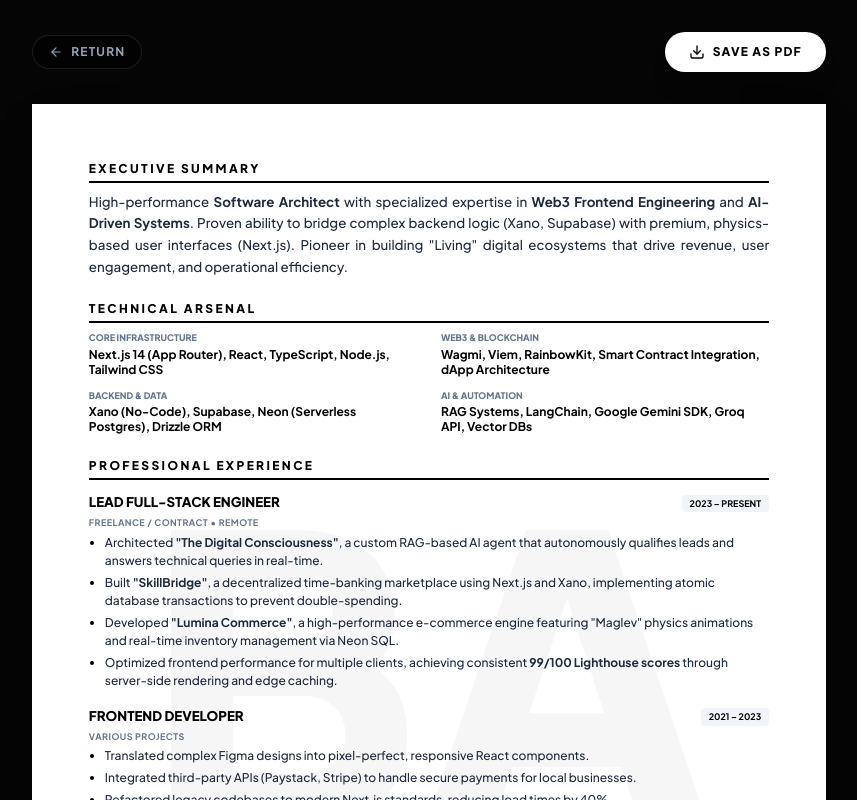
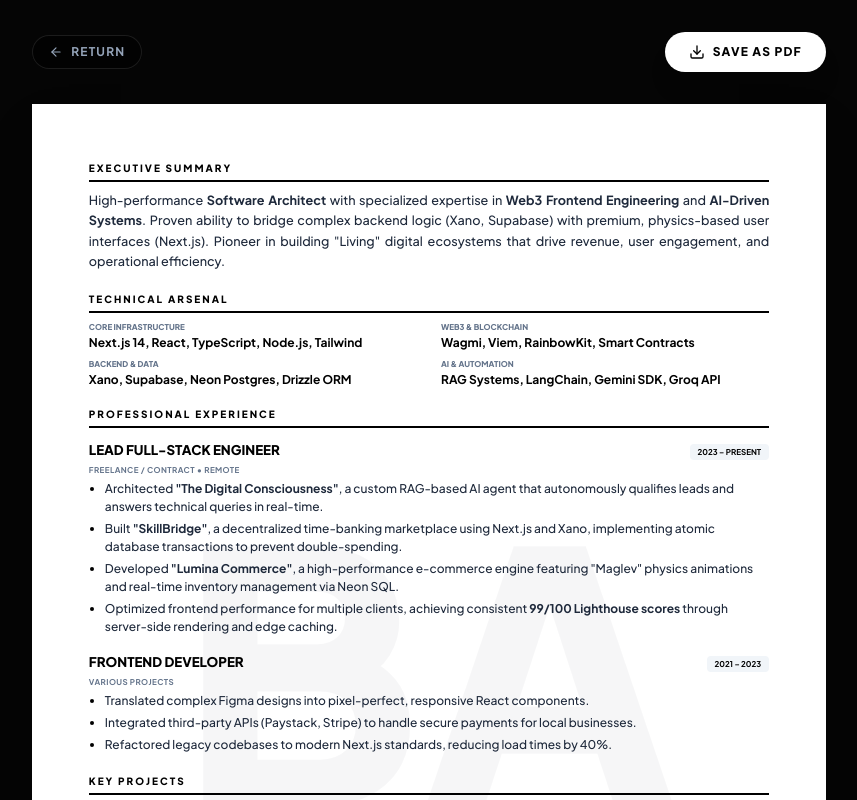
Before and after one commit to boluadeoye/world-class-blog-frontend, a Next.js app: page /resume in a window 1280 px wide. Shown: the top 800 px of the page, without its empty margins (211-1068 px from the left). Built offline with nearby package versions, Linux system fonts and the light colour scheme.

Commit message:
Fix: Force single-page resume layout and hide browser print headers

```diff
--- a/src/app/resume/page.js
+++ b/src/app/resume/page.js
@@ -1,5 +1,5 @@
 "use client";
-import { Printer, Download, ArrowLeft, Globe, Mail, Phone, MapPin } from "lucide-react";
+import { Printer, Download, ArrowLeft, Globe, Mail, Phone } from "lucide-react";
 import Link from "next/link";
 
 export default function ResumePage() {
@@ -10,14 +10,25 @@ export default function ResumePage() {
   return (
     <main className="min-h-screen bg-[#050505] text-white font-sans flex flex-col items-center py-8 px-4 relative z-50">
 
-      {/* === PRINT OPTIMIZATION === */}
+      {/* === CRITICAL PRINT CSS === */}
       <style jsx global>{`
         header { display: none !important; }
         @media print {
-          @page { margin: 0.5cm; size: A4; }
+          /* Hides Browser Headers/Footers (URL, Date, Page #) */
+          @page { margin: 0; size: A4; }
           body { background: white; -webkit-print-color-adjust: exact; }
+
+          /* Hide UI elements */
           .no-print { display: none !important; }
-          .print-force { display: block !important; }
+
+          /* Force A4 Dimensions */
+          .print-container {
+            width: 210mm;
+            height: 297mm;
+            padding: 15mm !important; /* Internal padding instead of browser margin */
+            margin: 0 auto;
+            overflow: hidden; /* Cut off anything that spills */
+          }
         }
       `}</style>
 
@@ -35,24 +46,24 @@ export default function ResumePage() {
       </div>
 
       {/* === THE DOCUMENT === */}
-      <div className="bg-white text-black w-full max-w-[210mm] min-h-[297mm] p-[15mm] shadow-2xl relative overflow-hidden print:shadow-none print:w-full print:max-w-none print:h-auto print:overflow-visible print:p-[10mm]">
+      <div className="print-container bg-white text-black w-full max-w-[210mm] min-h-[297mm] p-[15mm] shadow-2xl relative flex flex-col justify-between">
 
         {/* WATERMARK */}
-        <div className="absolute top-1/2 left-1/2 -translate-x-1/2 -translate-y-1/2 text-[400px] font-black text-slate-900 opacity-[0.03] pointer-events-none select-none z-0 leading-none">
+        <div className="absolute top-1/2 left-1/2 -translate-x-1/2 -translate-y-1/2 text-[350px] font-black text-slate-900 opacity-[0.03] pointer-events-none select-none z-0 leading-none">
           BA
         </div>
 
-        <div className="relative z-10">
+        <div className="relative z-10 flex-1">
           {/* HEADER */}
-          <header className="border-b-4 border-black pb-4 mb-6 print-force">
-            <h1 className="text-5xl md:text-6xl font-black uppercase tracking-tighter leading-[0.9] mb-3">
+          <header className="border-b-4 border-black pb-4 mb-5">
+            <h1 className="text-5xl font-black uppercase tracking-tighter leading-[0.9] mb-3">
               Boluwatife<br/>Adeoye
             </h1>
-            <div className="flex flex-col md:flex-row md:items-center justify-between gap-4">
-              <p className="text-sm font-bold bg-black text-white px-2 py-1 inline-block uppercase tracking-[0.2em] print:text-black print:bg-transparent print:border print:border-black">
+            <div className="flex flex-col md:flex-row md:items-center justify-between gap-3">
+              <p className="text-xs font-bold bg-black text-white px-2 py-1 inline-block uppercase tracking-[0.2em] print:text-black print:bg-transparent print:border print:border-black">
                 Senior Full-Stack Engineer
               </p>
-              <div className="flex flex-wrap gap-x-5 gap-y-1 text-[9px] font-bold uppercase tracking-wider text-slate-600 print:text-black">
+              <div className="flex flex-wrap gap-x-4 gap-y-1 text-[9px] font-bold uppercase tracking-wider text-slate-600 print:text-black">
                 <span className="flex items-center gap-1">boluadeoye.com.ng</span>
                 <span className="flex items-center gap-1">boluadeoye97@gmail.com</span>
                 <span className="flex items-center gap-1">+234 810 629 3674</span>
@@ -61,46 +72,46 @@ export default function ResumePage() {
           </header>
 
           {/* SUMMARY */}
-          <section className="mb-6">
-            <h2 className="text-xs font-black uppercase tracking-[0.2em] border-b-2 border-black pb-1 mb-2">Executive Summary</h2>
-            <p className="text-[10pt] leading-relaxed text-justify font-medium text-slate-800 print:text-black">
+          <section className="mb-5">
+            <h2 className="text-[10px] font-black uppercase tracking-[0.2em] border-b-2 border-black pb-1 mb-2">Executive Summary</h2>
+            <p className="text-[9.5pt] leading-relaxed text-justify font-medium text-slate-800 print:text-black">
               High-performance <strong>Software Architect</strong> with specialized expertise in <strong>Web3 Frontend Engineering</strong> and <strong>AI-Driven Systems</strong>. Proven ability to bridge complex backend logic (Xano, Supabase) with premium, physics-based user interfaces (Next.js). Pioneer in building "Living" digital ecosystems that drive revenue, user engagement, and operational efficiency.
             </p>
           </section>
 
           {/* SKILLS GRID */}
-          <section className="mb-6">
-            <h2 className="text-xs font-black uppercase tracking-[0.2em] border-b-2 border-black pb-1 mb-2">Technical Arsenal</h2>
-            <div className="grid grid-cols-2 gap-y-3 gap-x-6">
+          <section className="mb-5">
+            <h2 className="text-[10px] font-black uppercase tracking-[0.2em] border-b-2 border-black pb-1 mb-2">Technical Arsenal</h2>
+            <div className="grid grid-cols-2 gap-y-2 gap-x-6">
               <div>
-                <p className="text-[9px] font-black uppercase text-slate-500 mb-0.5 print:text-black">Core Infrastructure</p>
-                <p className="text-[9pt] font-bold leading-tight">Next.js 14 (App Router), React, TypeScript, Node.js, Tailwind CSS</p>
+                <p className="text-[8px] font-black uppercase text-slate-500 mb-0.5 print:text-black">Core Infrastructure</p>
+                <p className="text-[9pt] font-bold leading-tight">Next.js 14, React, TypeScript, Node.js, Tailwind</p>
               </div>
               <div>
-                <p className="text-[9px] font-black uppercase text-slate-500 mb-0.5 print:text-black">Web3 & Blockchain</p>
-                <p className="text-[9pt] font-bold leading-tight">Wagmi, Viem, RainbowKit, Smart Contract Integration, dApp Architecture</p>
+                <p className="text-[8px] font-black uppercase text-slate-500 mb-0.5 print:text-black">Web3 & Blockchain</p>
+                <p className="text-[9pt] font-bold leading-tight">Wagmi, Viem, RainbowKit, Smart Contracts</p>
               </div>
               <div>
-                <p className="text-[9px] font-black uppercase text-slate-500 mb-0.5 print:text-black">Backend & Data</p>
-                <p className="text-[9pt] font-bold leading-tight">Xano (No-Code), Supabase, Neon (Serverless Postgres), Drizzle ORM</p>
+                <p className="text-[8px] font-black uppercase text-slate-500 mb-0.5 print:text-black">Backend & Data</p>
+                <p className="text-[9pt] font-bold leading-tight">Xano, Supabase, Neon Postgres, Drizzle ORM</p>
               </div>
               <div>
-                <p className="text-[9px] font-black uppercase text-slate-500 mb-0.5 print:text-black">AI & Automation</p>
-                <p className="text-[9pt] font-bold leading-tight">RAG Systems, LangChain, Google Gemini SDK, Groq API, Vector DBs</p>
+                <p className="text-[8px] font-black uppercase text-slate-500 mb-0.5 print:text-black">AI & Automation</p>
+                <p className="text-[9pt] font-bold leading-tight">RAG Systems, LangChain, Gemini SDK, Groq API</p>
               </div>
             </div>
           </section>
 
           {/* EXPERIENCE */}
-          <section className="mb-6">
-            <h2 className="text-xs font-black uppercase tracking-[0.2em] border-b-2 border-black pb-1 mb-3">Professional Experience</h2>
+          <section className="mb-5">
+            <h2 className="text-[10px] font-black uppercase tracking-[0.2em] border-b-2 border-black pb-1 mb-3">Professional Experience</h2>
 
             <div className="mb-4">
               <div className="flex justify-between items-end mb-1">
                 <h3 className="text-[10pt] font-black uppercase">Lead Full-Stack Engineer</h3>
-                <span className="text-[9px] font-bold bg-slate-100 px-2 py-0.5 rounded print:border print:border-slate-300">2023 – PRESENT</span>
+                <span className="text-[8px] font-bold bg-slate-100 px-2 py-0.5 rounded print:border print:border-slate-300">2023 – PRESENT</span>
               </div>
-              <p className="text-[9px] font-bold text-slate-500 uppercase tracking-wider mb-1 print:text-black">Freelance / Contract • Remote</p>
+              <p className="text-[8px] font-bold text-slate-500 uppercase tracking-wider mb-1 print:text-black">Freelance / Contract • Remote</p>
               <ul className="list-disc pl-4 text-[9pt] space-y-1 font-medium text-slate-800 marker:text-black print:text-black">
                 <li>Architected <strong>"The Digital Consciousness"</strong>, a custom RAG-based AI agent that autonomously qualifies leads and answers technical queries in real-time.</li>
                 <li>Built <strong>"SkillBridge"</strong>, a decentralized time-banking marketplace using Next.js and Xano, implementing atomic database transactions to prevent double-spending.</li>
@@ -112,9 +123,9 @@ export default function ResumePage() {
             <div>
               <div className="flex justify-between items-end mb-1">
                 <h3 className="text-[10pt] font-black uppercase">Frontend Developer</h3>
-                <span className="text-[9px] font-bold bg-slate-100 px-2 py-0.5 rounded print:border print:border-slate-300">2021 – 2023</span>
+                <span className="text-[8px] font-bold bg-slate-100 px-2 py-0.5 rounded print:border print:border-slate-300">2021 – 2023</span>
               </div>
-              <p className="text-[9px] font-bold text-slate-500 uppercase tracking-wider mb-1 print:text-black">Various Projects</p>
+              <p className="text-[8px] font-bold text-slate-500 uppercase tracking-wider mb-1 print:text-black">Various Projects</p>
               <ul className="list-disc pl-4 text-[9pt] space-y-1 font-medium text-slate-800 marker:text-black print:text-black">
                 <li>Translated complex Figma designs into pixel-perfect, responsive React components.</li>
                 <li>Integrated third-party APIs (Paystack, Stripe) to handle secure payments for local businesses.</li>
@@ -125,7 +136,7 @@ export default function ResumePage() {
 
           {/* PROJECTS */}
           <section>
-            <h2 className="text-xs font-black uppercase tracking-[0.2em] border-b-2 border-black pb-1 mb-3">Key Projects</h2>
+            <h2 className="text-[10px] font-black uppercase tracking-[0.2em] border-b-2 border-black pb-1 mb-3">Key Projects</h2>
 
             <div className="grid grid-cols-2 gap-6">
               <div className="border-l-2 border-black pl-3">
```
